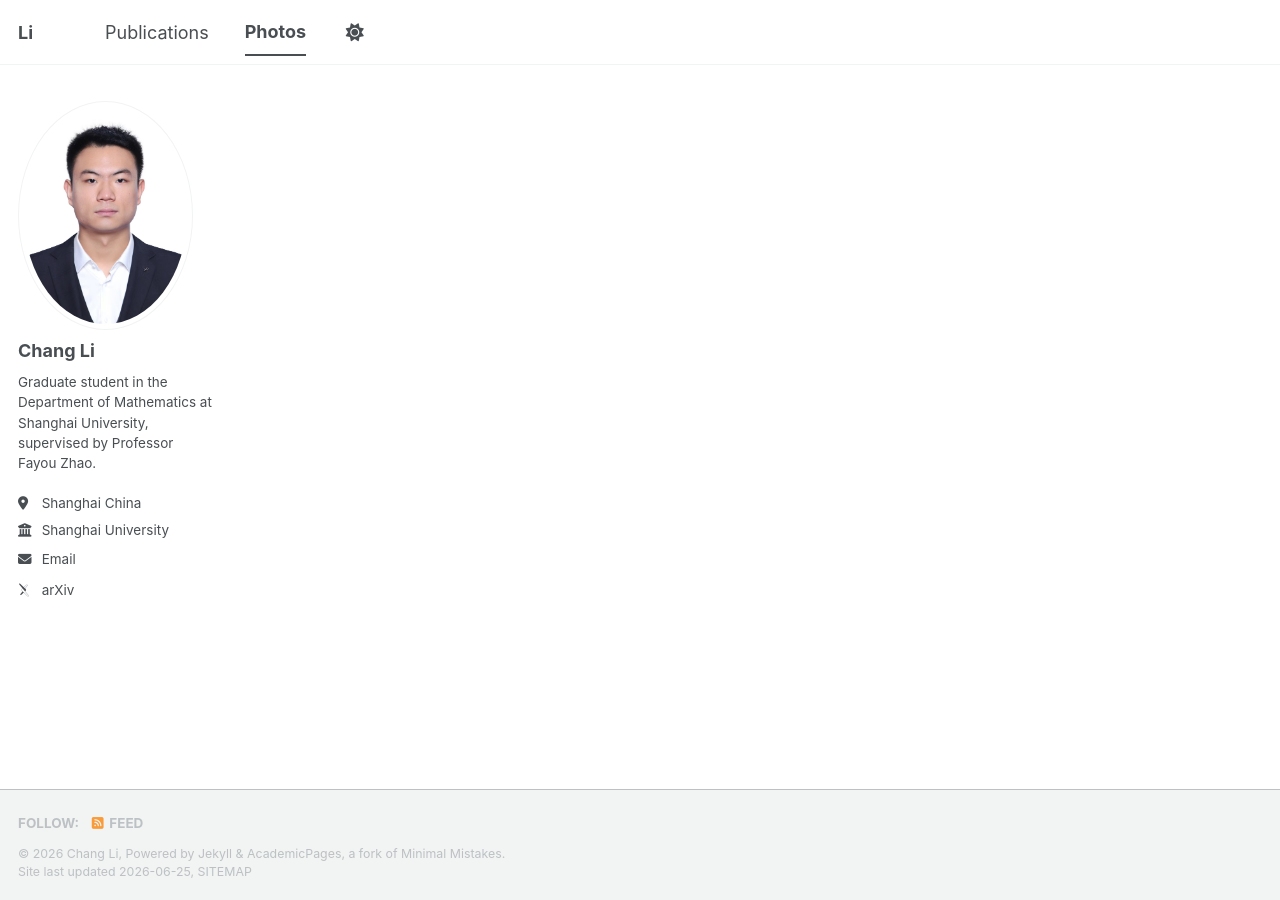
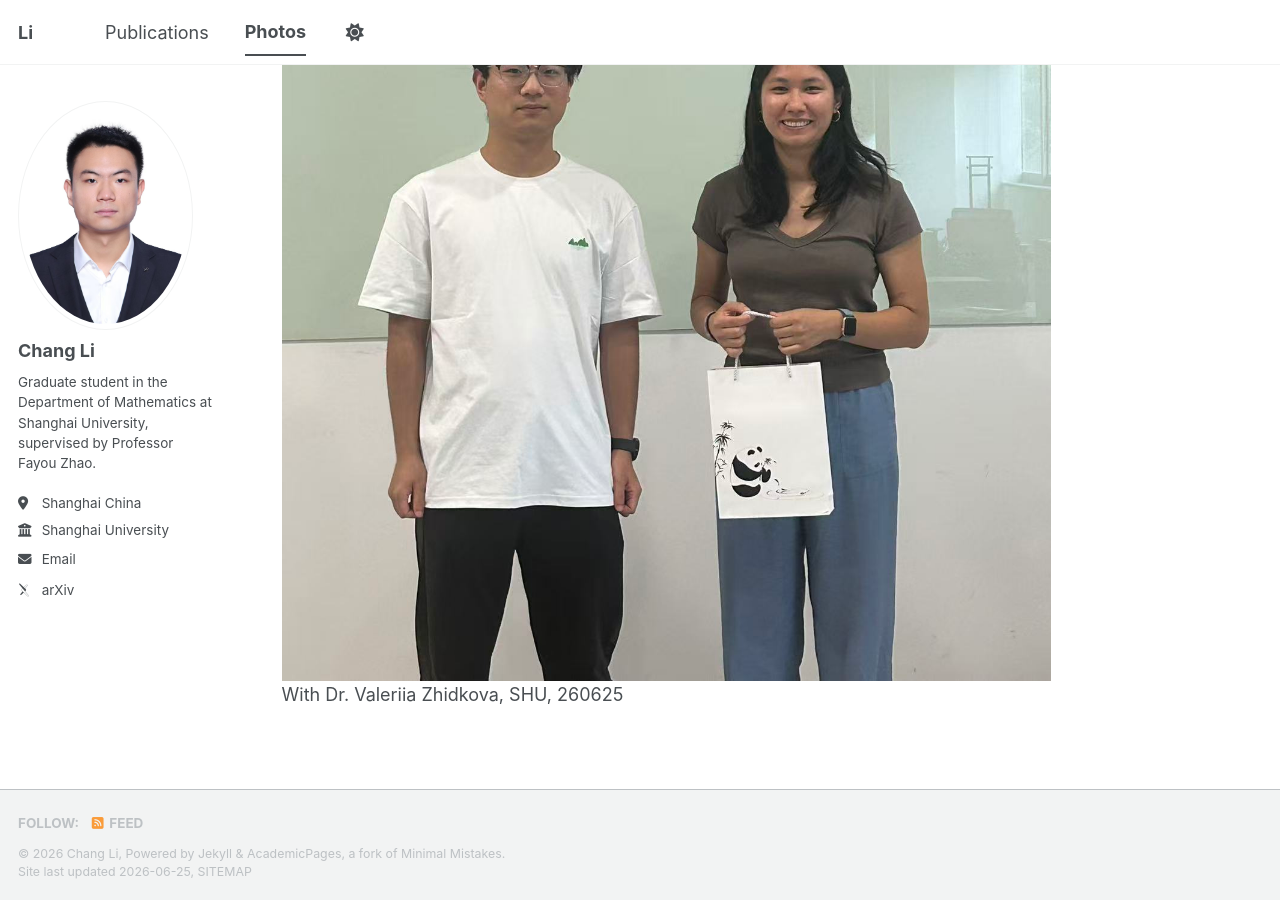
Before and after one commit to Chang-Li-0312/Chang-Li-0312.github.io, a Jekyll site: the page built from _pages/photos.md, in a window 1280 px wide and 900 px high, scrolled down 12208 px. Built offline with Jekyll 4.4.1, drawn with Linux system fonts in a browser that asks for light colours; some web fonts are replaced; a script bundle is joined from its source files by our own code; library files that are not in the unit come from our copies.

Commit message:
Update photos.md

```diff
--- a/_pages/photos.md
+++ b/_pages/photos.md
@@ -140,4 +140,11 @@ author_profile: true
     </a >
     <div class="gallery-caption">Research group discussion with Professor Yongsheng Han, SHU, 260605</div>
   </div>
+
+  <div class="gallery-item">
+    <a href="/images/20.jpg" target="_blank">
+      <img src="/images/20.jpg" alt="With Dr. Valeriia Zhidkova, SHU, 260625" loading="lazy">
+    </a >
+    <div class="gallery-caption">With Dr. Valeriia Zhidkova, SHU, 260625</div>
+  </div>
 </div>
```
